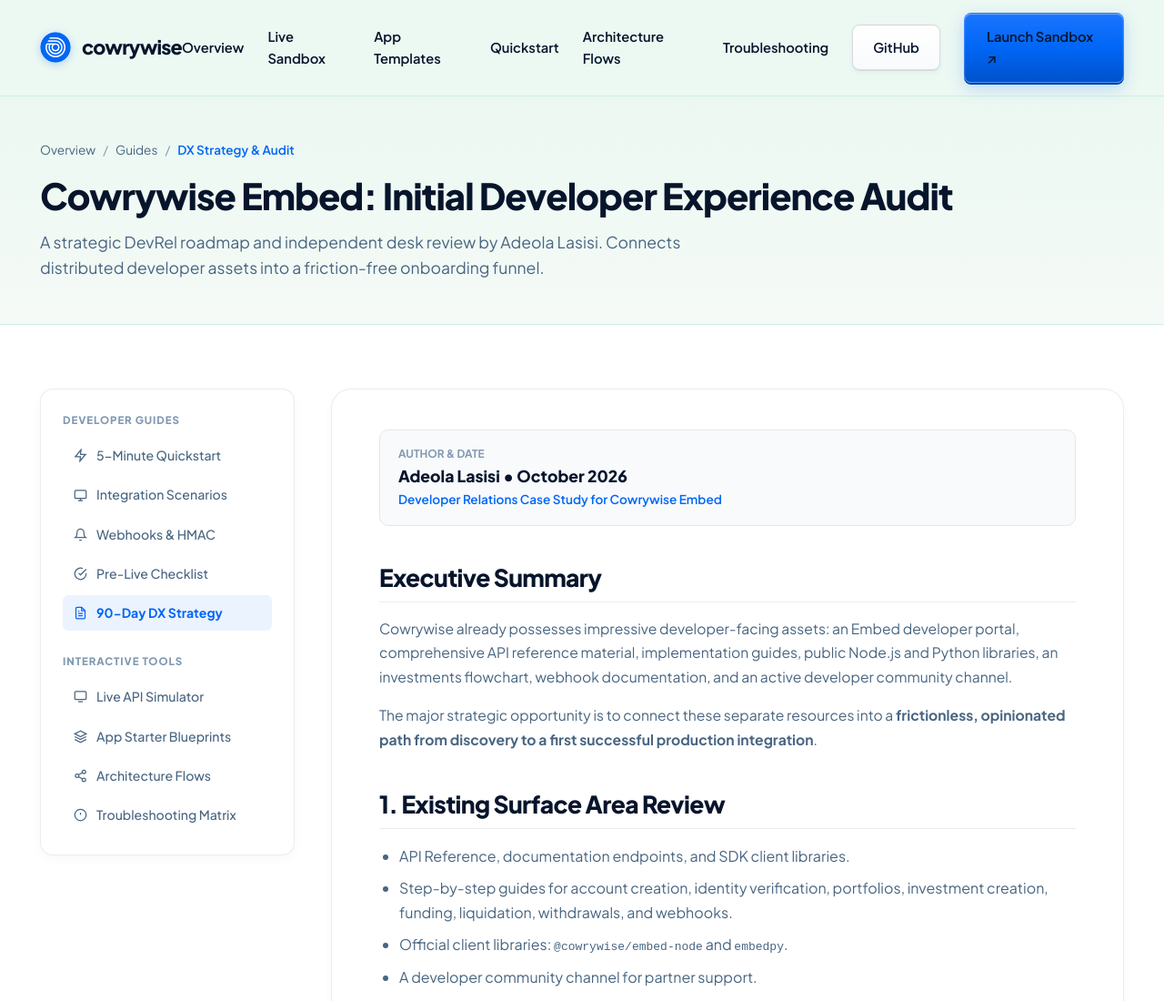
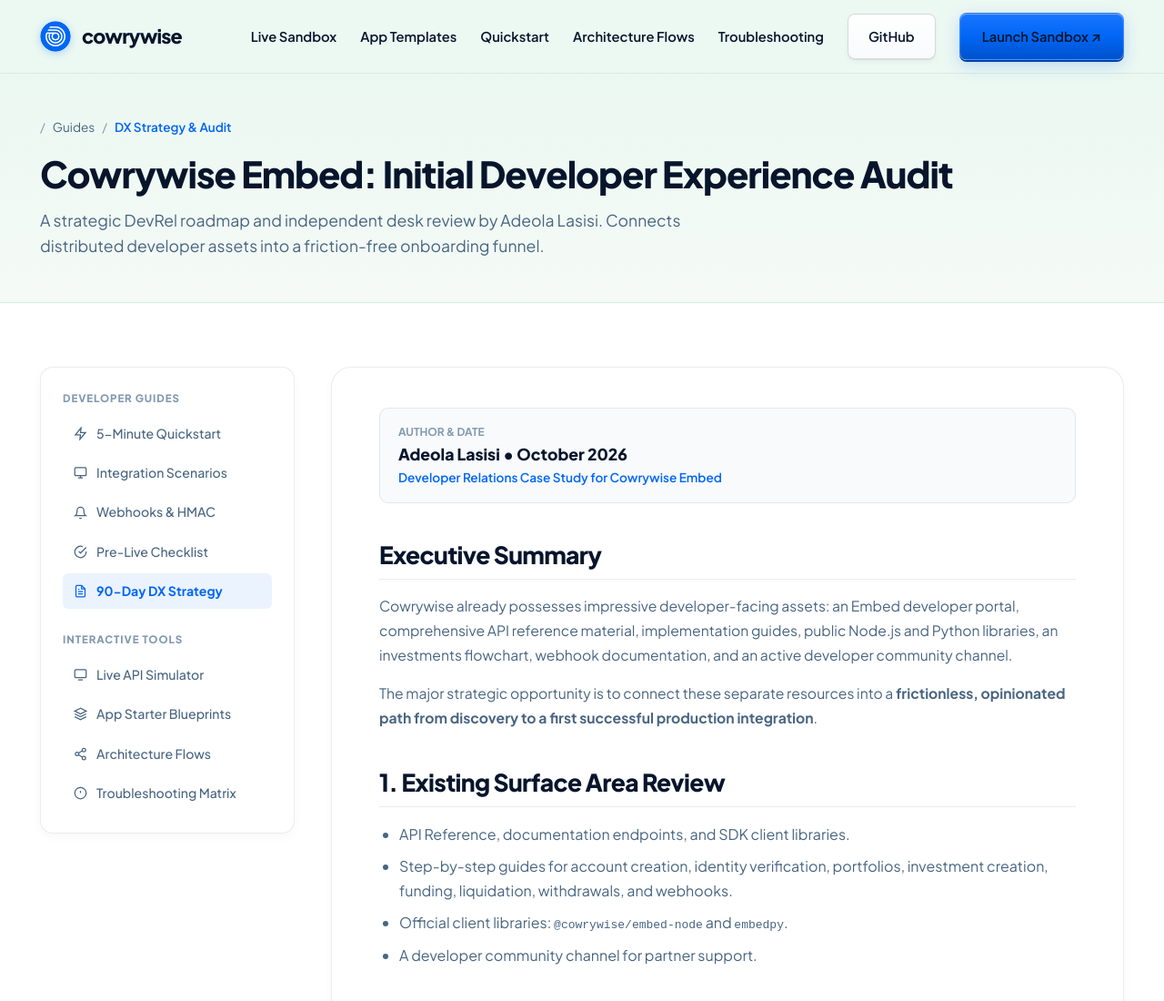
Before and after one commit to Pabby01/Cowrywise-embed-dx-lab, a website: page demo/audit.html in a window 1280 px wide. Shown: the top 1100 px of the page at 91% size. Drawn offline with Linux system fonts and the light colour scheme.

Commit message:
refactor: remove overview navigation links and breadcrumbs across demo pages

```diff
--- a/demo/audit.html
+++ b/demo/audit.html
@@ -34,7 +34,7 @@
       </a>
 
       <nav class="nav-links">
-        <a href="index.html">Overview</a>
+
         <a href="simulation.html">Live Sandbox</a>
         <a href="templates.html">App Templates</a>
         <a href="quickstart.html">Quickstart</a>
@@ -73,7 +73,7 @@
   <section class="page-hero-banner">
     <div class="container">
       <div class="breadcrumb">
-        <a href="index.html">Overview</a>
+
         <span>/</span>
         <a href="quickstart.html">Guides</a>
         <span>/</span>
```
Also changed, not shown: demo/checklist.html (+2 -2 lines), demo/flows.html (+2 -2 lines), demo/index.html (+1 -1 lines), demo/integrations.html (+2 -2 lines), demo/quickstart.html (+2 -2 lines), demo/simulation.html (+2 -2 lines), demo/templates.html (+2 -2 lines), demo/troubleshooting.html (+2 -2 lines), demo/webhooks.html (+2 -2 lines).
